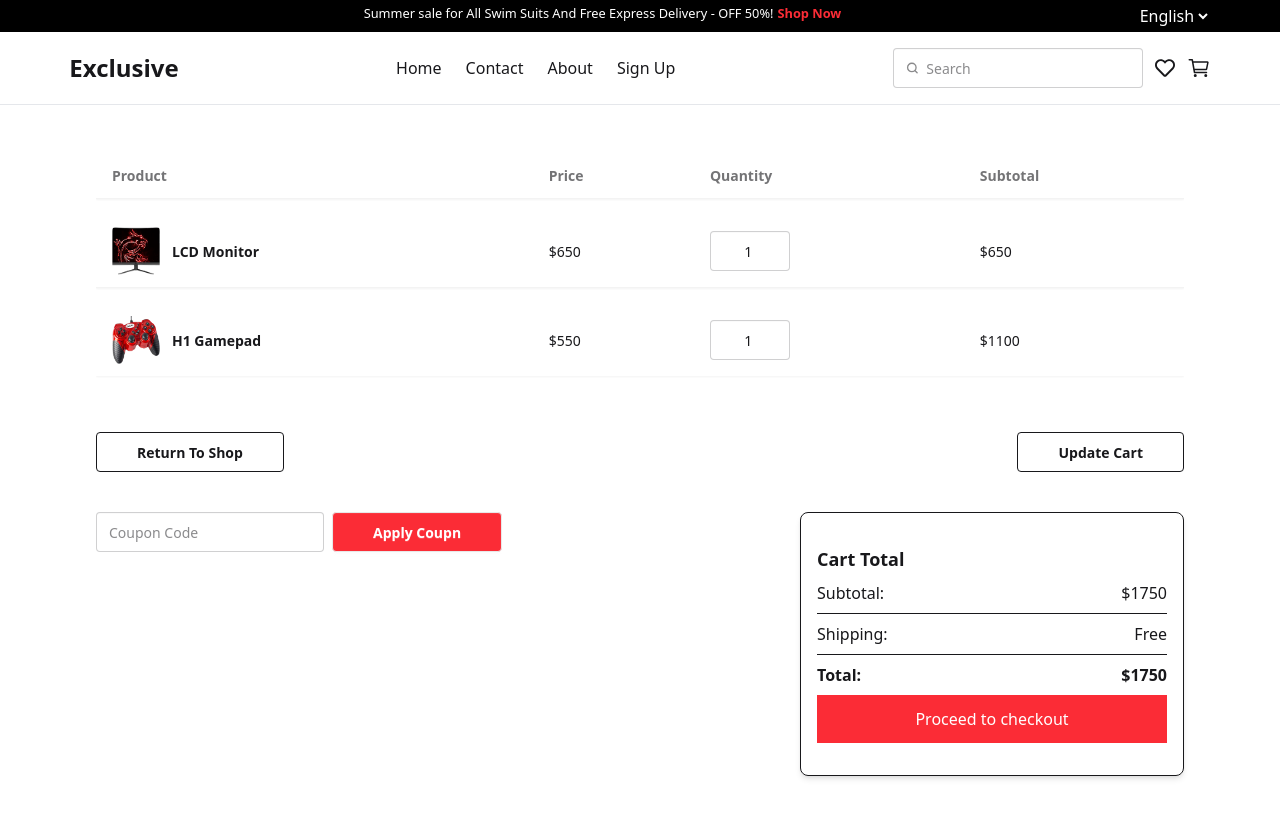
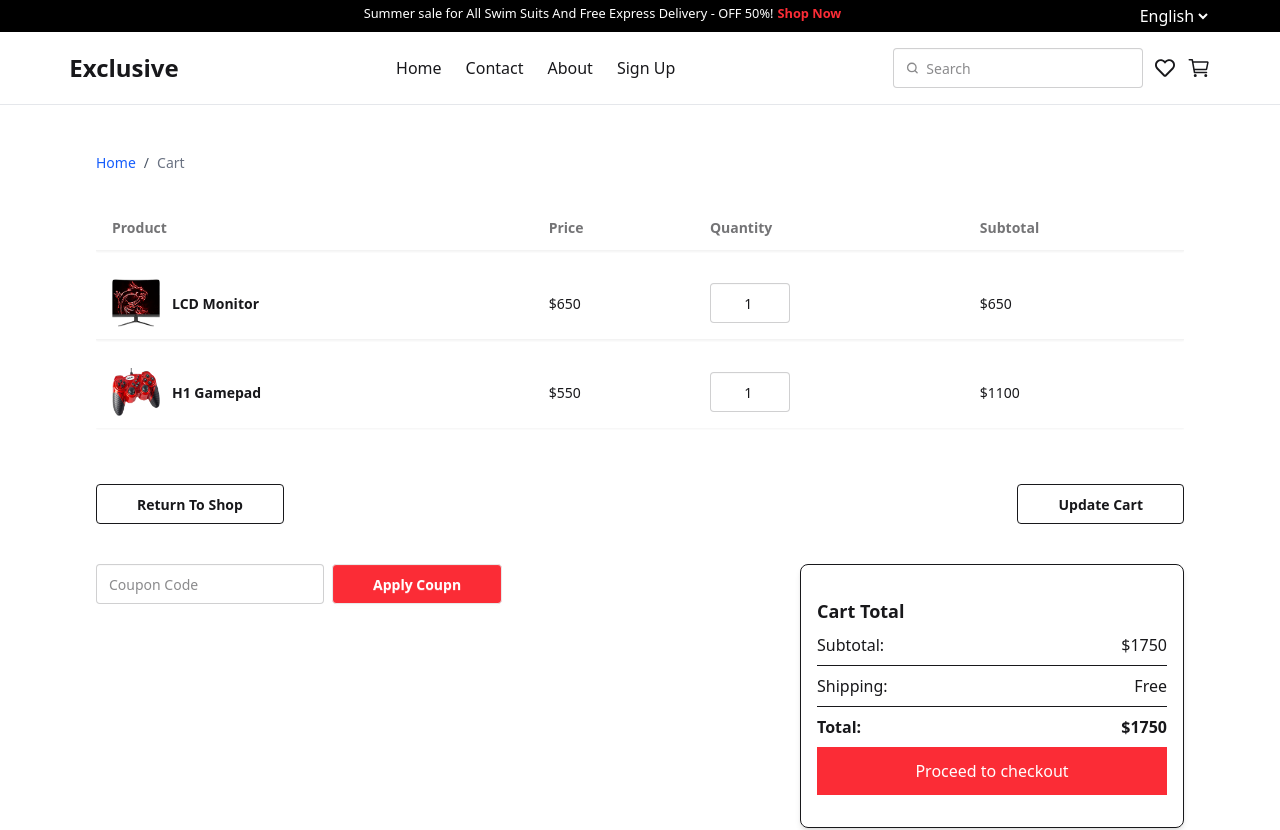
Before and after one commit to suraiya-jahan-bhuiyan-sraboni/e_commerce_app, a React (Vite) app: page /cart in a window 1280 px wide. Shown: the top 830 px of the page. Built offline with nearby package versions, Linux system fonts and the light colour scheme.

Commit message:
update cart

```diff
--- a/src/pages/Cart.jsx
+++ b/src/pages/Cart.jsx
@@ -1,4 +1,6 @@
 import React, { useState } from 'react'
+import { BiReceipt } from 'react-icons/bi';
+import Breadcrumbs from './../components/Breadcrumbs';
 
 const Cart = () => {
     const [quantities, setQuantities] = useState({
@@ -14,6 +16,7 @@ const Cart = () => {
     return (
         <div className='min-h-screen'>
             <div className="p-8 max-w-6xl mx-auto">
+                <Breadcrumbs />
                 <div className="overflow-x-auto">
                     <table className="table w-full border-separate border-spacing-y-4">
                         <thead className='shadow-xs '>
```
